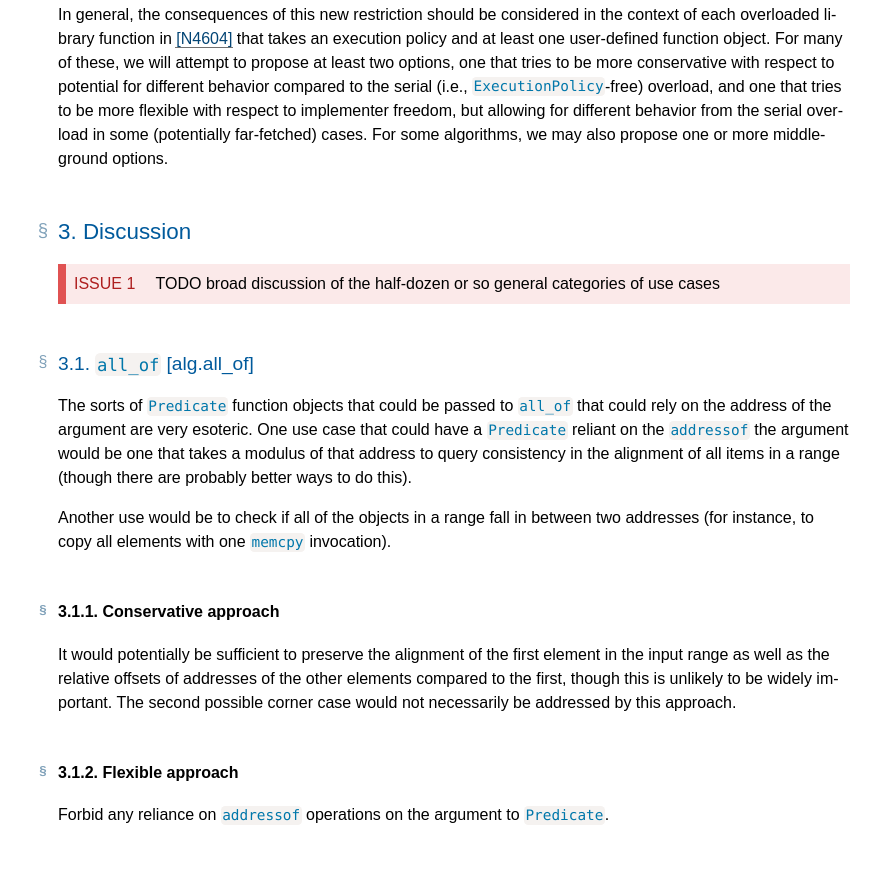
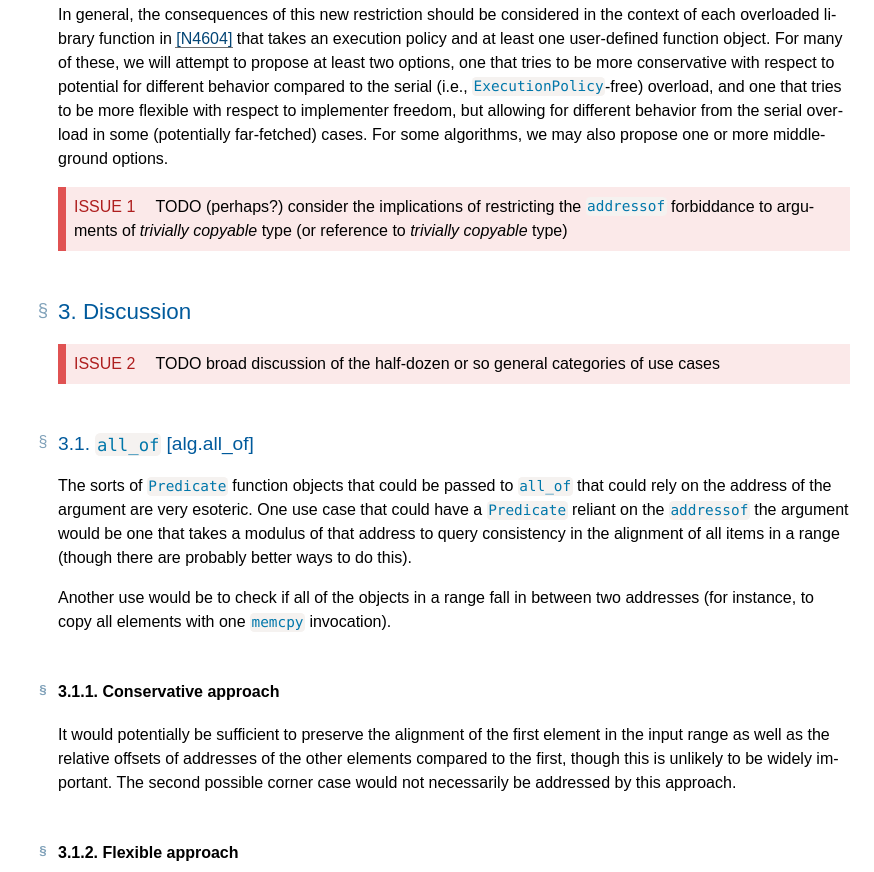
Before and after one commit to dhollman/address-of-paper, a plain HTML site: page docs/index.html in a window 1280 px wide. Shown: the part 1243-2115 px from the top of the page, without its empty margins (406-1280 px from the left). Drawn offline with Linux system fonts and the light colour scheme.

Commit message:
added another TODO

```diff
--- a/docs/index.html
+++ b/docs/index.html
@@ -1486,6 +1486,7 @@ they work on.</p>
    <p>In particular, it was suggested that we examine the consequences of expanding or elaborating on the clause in [algorithms.parallel.user] to include language relating to the forbidding of reliance on the <code class="highlight"><span class="n">addressof</span></code> operator for arguments to certain function objects (particularly the ones called out in this section).</p>
    <h2 class="heading settled" data-level="2" id="appr"><span class="secno">2. </span><span class="content">Approach</span><a class="self-link" href="#appr"></a></h2>
    <p>In general, the consequences of this new restriction should be considered in the context of each  overloaded library function in <a data-link-type="biblio" href="#biblio-n4604">[N4604]</a> that takes an execution policy and at least one user-defined function object.  For many of these, we will attempt to propose at least two options, one that tries to be more conservative with respect to potential for different behavior compared to the serial (i.e., <code class="highlight"><span class="n">ExecutionPolicy</span></code>-free) overload, and one that tries to be more flexible with respect to implementer freedom, but allowing for different behavior from the serial overload in some (potentially far-fetched) cases.  For some algorithms, we may also propose one or more middle-ground options.</p>
+   <p class="issue" id="issue-8f436473"><a class="self-link" href="#issue-8f436473"></a> TODO (perhaps?) consider the implications of restricting the <code class="highlight"><span class="n">addressof</span></code> forbiddance to arguments of <em>trivially copyable</em> type (or reference to <em>trivially copyable</em> type)</p>
    <h2 class="heading settled" data-level="3" id="discuss"><span class="secno">3. </span><span class="content">Discussion</span><a class="self-link" href="#discuss"></a></h2>
    <p class="issue" id="issue-7ab40449"><a class="self-link" href="#issue-7ab40449"></a> TODO broad discussion of the half-dozen or so general categories of use cases</p>
    <h3 class="heading settled" data-level="3.1" id="all_of"><span class="secno">3.1. </span><span class="content"><code class="highlight"><span class="n">all_of</span></code> [alg.all_of]</span><a class="self-link" href="#all_of"></a></h3>
@@ -1694,6 +1695,7 @@ they work on.</p>
   </dl>
   <h2 class="no-num no-ref heading settled" id="issues-index"><span class="content">Issues Index</span><a class="self-link" href="#issues-index"></a></h2>
   <div style="counter-reset:issue">
+   <div class="issue"> TODO (perhaps?) consider the implications of restricting the <code class="highlight"><span class="n">addressof</span></code> forbiddance to arguments of <em>trivially copyable</em> type (or reference to <em>trivially copyable</em> type)<a href="#issue-8f436473"> ↵ </a></div>
    <div class="issue"> TODO broad discussion of the half-dozen or so general categories of use cases<a href="#issue-7ab40449"> ↵ </a></div>
    <div class="issue"> TODO: wording for specific sections where blanket change doesn’t make sense, as recommended by SG1 following discussion<a href="#issue-148c0b8c"> ↵ </a></div>
   </div>
```
Also changed, not shown: 1 other file.
